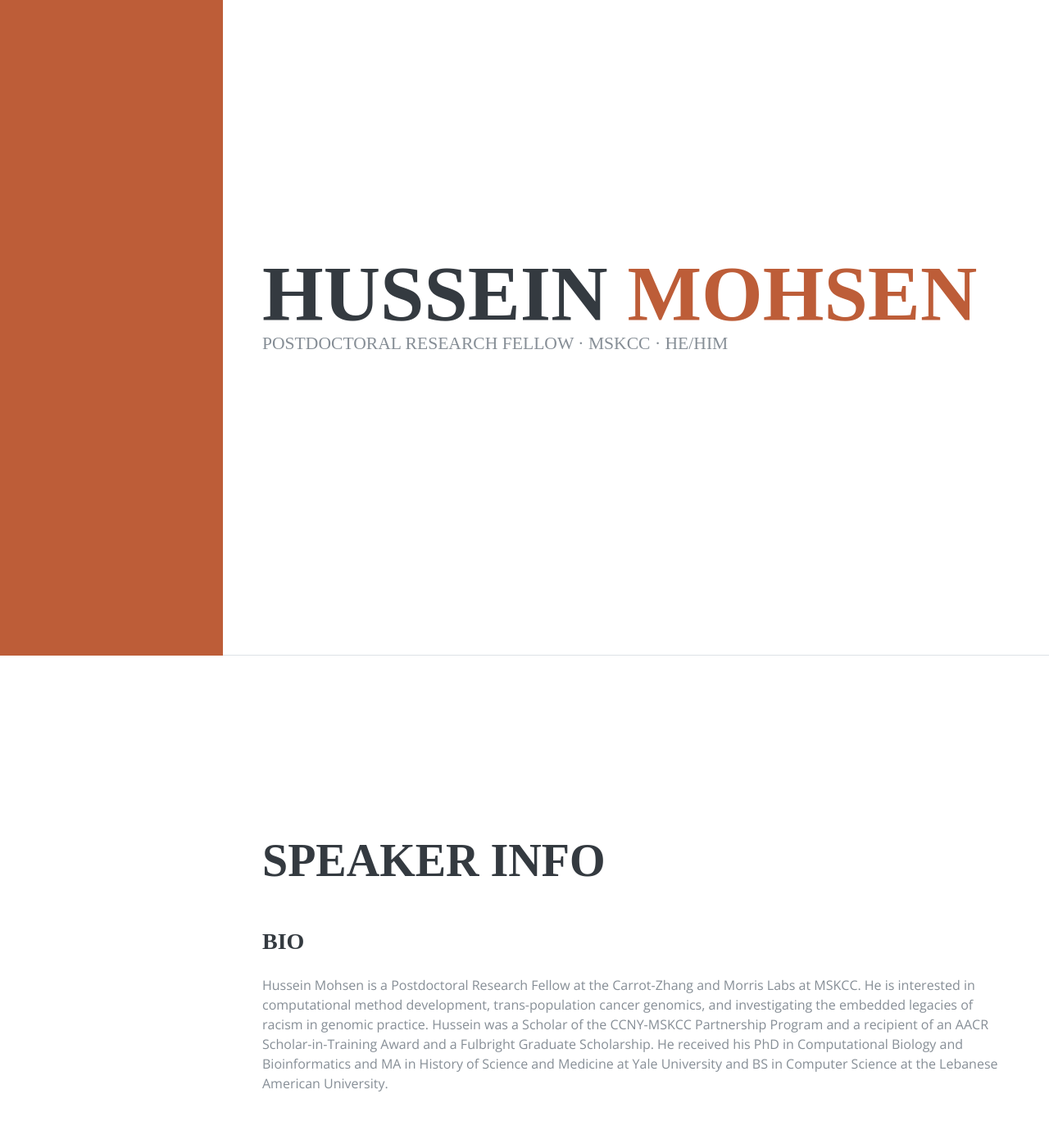
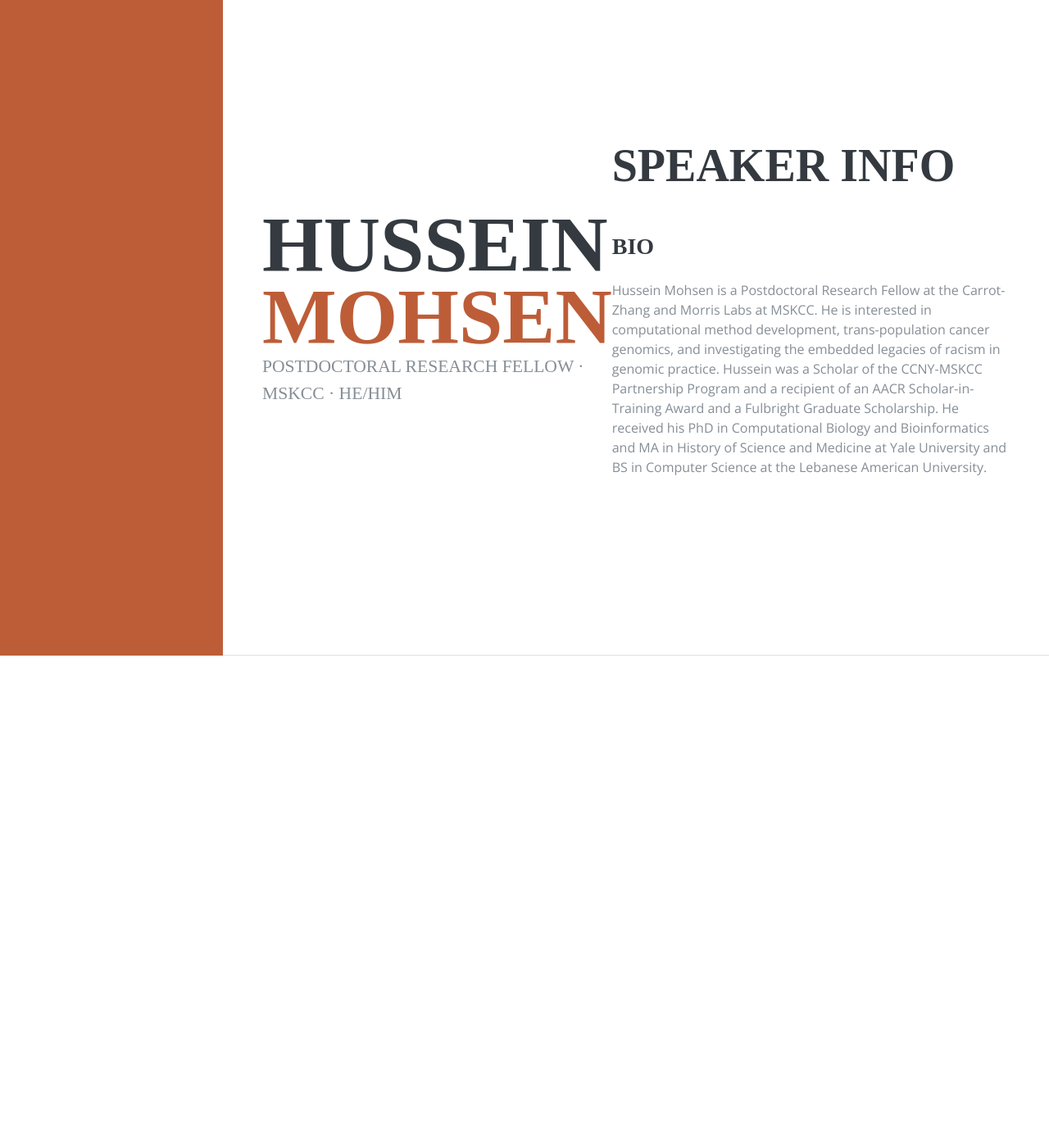
Before and after one commit to hussein-mohsen/hussein-mohsen.github.io, a website: page pages/test.html in a window 1280 px wide. Shown: the top 1385 px of the page at 82% size. After the commit the page ends 800 px from the top, so only its background shows below. Drawn offline with nearby package versions, Linux system fonts and the light colour scheme; a web font is replaced by a local one.

Commit message:
Update test.html

```diff
--- a/pages/test.html
+++ b/pages/test.html
@@ -33,7 +33,7 @@
 
 	<div class="container-fluid p-0">
 
-	<section class="resume-section p-3 p-lg-5 d-flex d-column" id="about" name="about">
+	<section class="resume-section p-3 p-lg-5 d-flex d-column">
 	<div class="my-auto">
 	  <h1 class="mb-0">Hussein
 	    <span class="text-primary">Mohsen</span>
@@ -41,9 +41,7 @@
 	  <div class="subheading mb-5">Postdoctoral Research Fellow · MSKCC · He/him
 	  </div>
 	</div>
-      </section>
 
-      <section class="resume-section p-3 p-lg-5 d-flex flex-column" id="publications" name="publications">
         <div class="my-auto">
           <h2 class="mb-5">Speaker Info</h2>
 
```
Lines whose indentation alone changed are shown as unchanged.
